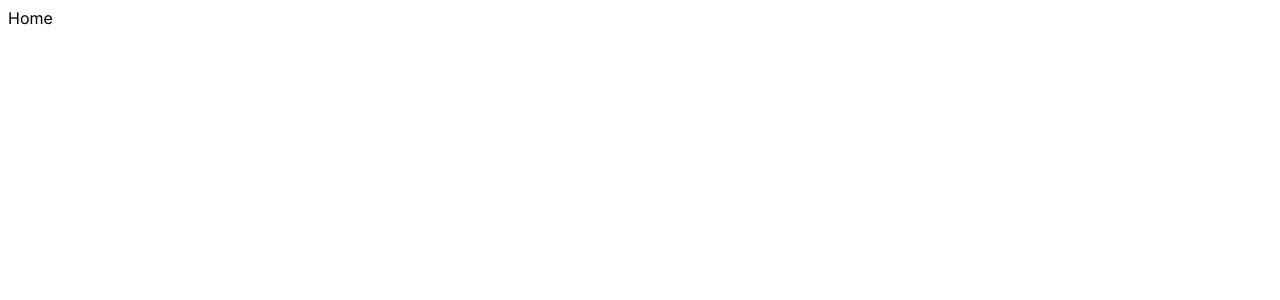
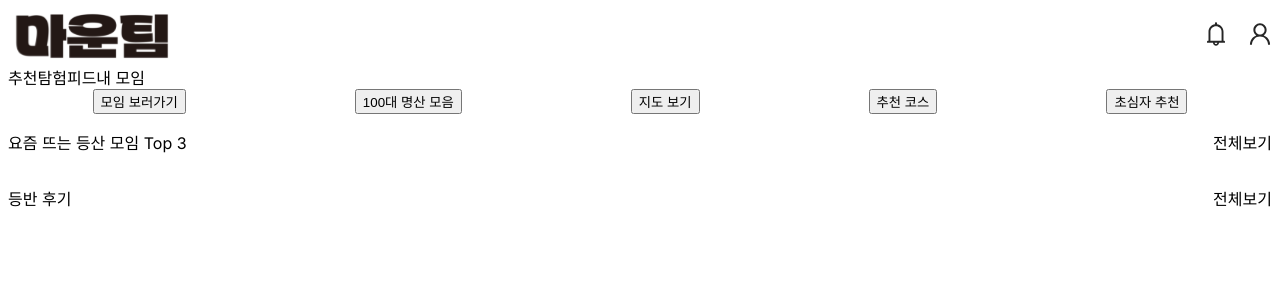
Before and after one commit to 2-6-collaborative-project/Mounteam, a Next.js app: page / in a window 1280 px wide. Shown: the top 300 px of the page. Built offline with nearby package versions, Linux system fonts and the light colour scheme.

Commit message:
Feat: 메인페이지 구조 수립

```diff
--- a/app/page.tsx
+++ b/app/page.tsx
@@ -1,3 +1,110 @@
+'use client';
+
+import styled from 'styled-components';
+import Image from 'next/image';
+import Link from 'next/link';
+
+const Between = styled.div`
+  display: flex;
+  justify-content: space-between;
+  align-items: center;
+`;
+
+const IconGap = styled.div`
+  display: flex;
+  gap: 1.25rem;
+`;
+
+const Tab = styled.div`
+  display: flex;
+`;
+
+const NavBar = styled.div`
+  display: flex;
+  justify-content: space-around;
+  align-items: center;
+`;
+
+const StyledLink = styled(Link)`
+  text-decoration: none;
+  color: inherit;
+
+  &:hover {
+    text-decoration: none;
+  }
+
+  p {
+    margin: 0;
+    color: inherit;
+  }
+`;
+
 export default function Home() {
-  return <div>Home</div>;
+  return (
+    <div>
+      {/* 헤더부분 */}
+      <div>
+        <Between>
+          <Image src="/logo.svg" alt="logo icon" width={169} height={56.81} />
+          <IconGap>
+            <Image src="/bell.svg" alt="bell icon" width={24} height={24} />
+            <Link href="/mypage">
+              <Image src="/user.svg" alt="user icon" width={24} height={24} />
+            </Link>
+          </IconGap>
+        </Between>
+        {/* 여기 아래 tab은 나중에 컴포넌트로 만들어야할 부분 */}
+        <Tab>
+          <StyledLink href="/">
+            <p>추천</p>
+          </StyledLink>
+          <StyledLink href="/explore">
+            <p>탐험</p>
+          </StyledLink>
+          <StyledLink href="/feed">
+            <p>피드</p>
+          </StyledLink>
+          <StyledLink href="/team">
+            <p>내 모임</p>
+          </StyledLink>
+        </Tab>
+      </div>
+      <div>{/* 검색바 */}</div>
+      {/* 메인페이지 내용 부분 */}
+
+      <div>{/* 이미지 넘기는 섹션 */}</div>
+      <div>
+        {/* 내비게이션 바 */}
+        <NavBar>
+          <StyledLink href="/team">
+            <button>모임 보러가기</button>
+          </StyledLink>
+          <StyledLink href="/explore">
+            <button>100대 명산 모음</button>
+          </StyledLink>
+          {/* 아래 버튼은 추후 페이지 제작 후 링크 연결 */}
+          <button>지도 보기</button>
+          <button>추천 코스</button>
+          <button>초심자 추천</button>
+        </NavBar>
+      </div>
+      <div>
+        <Between>
+          <p>요즘 뜨는 등산 모임 Top 3</p>
+          <StyledLink href="/team">
+            <p>전체보기</p>
+          </StyledLink>
+        </Between>
+      </div>
+      <div>
+        <Between>
+          <p>등반 후기</p>
+          <StyledLink href="/feed">
+            <p>전체보기</p>
+          </StyledLink>
+        </Between>
+      </div>
+      <footer></footer>
+    </div>
+  );
 }
```
Also changed, not shown: public/logo.svg (added).
